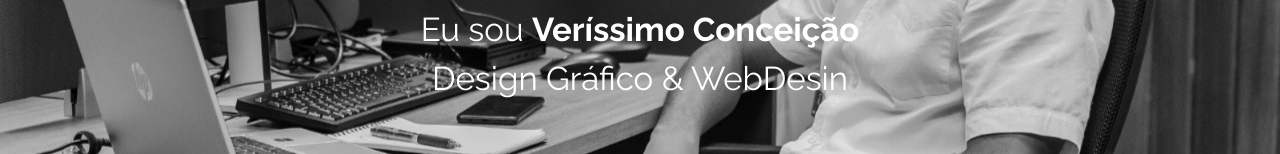
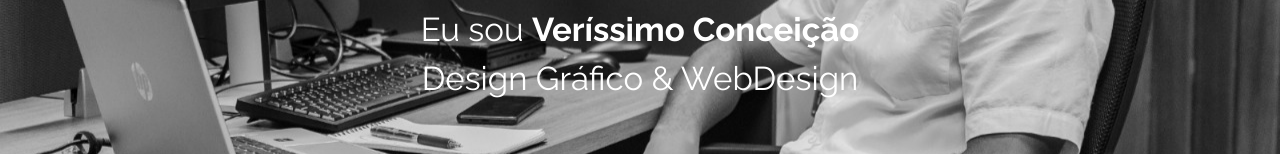
Before and after one commit to verissimo09/My_portfolio, a plain HTML site: page index.html in a window 1280 px wide. Shown: the part 406-560 px from the top of the page. Drawn offline with nearby package versions, Linux system fonts and the light colour scheme; files whose address does not match are found by name.

Commit message:
Update index.html

```diff
--- a/index.html
+++ b/index.html
@@ -90,7 +90,7 @@
 
             <div class="col-md-7 mx-auto text-center">
               <h1 class="heading gsap-reveal-hero">Developer</h1>
-              <h2 class="subheading gsap-reveal-hero">Eu sou <strong>Veríssimo Conceição</strong>  <br> Design Gráfico & WebDesin</h2>
+              <h2 class="subheading gsap-reveal-hero">Eu sou <strong>Veríssimo Conceição</strong>  <br> Design Gráfico & WebDesign</h2>
             </div>
 
           </div>
```
